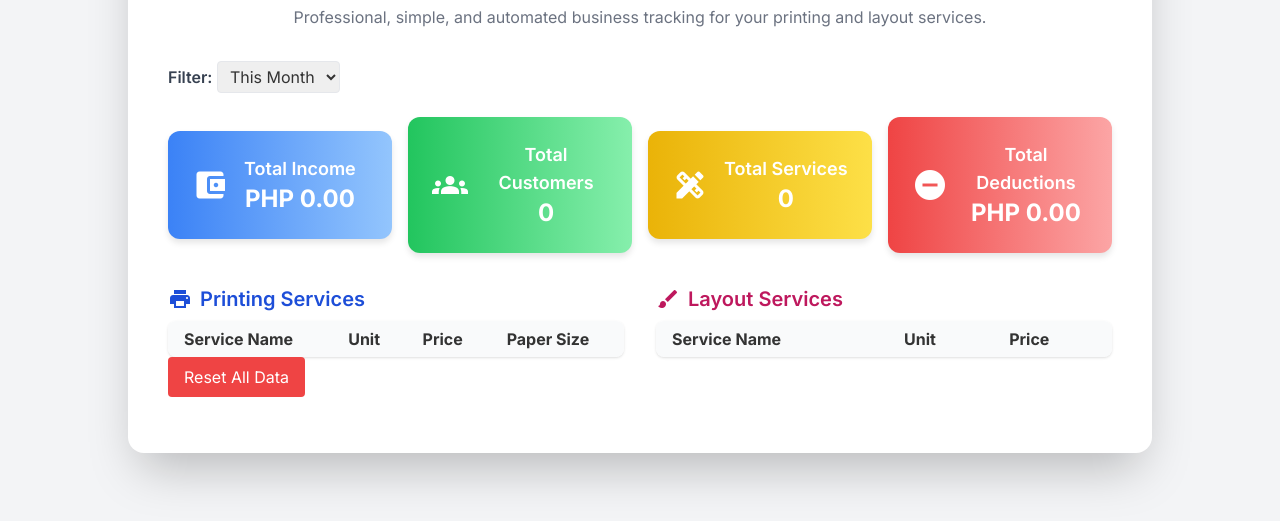
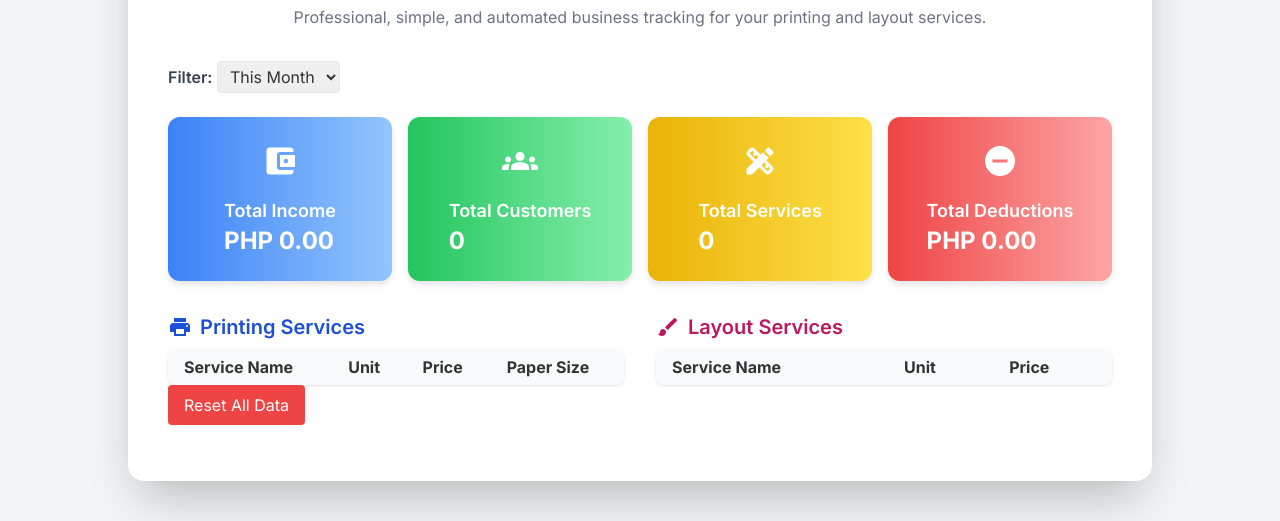
Before and after one commit to Norahc07/LumiPrints, a plain HTML site: page index.html in a window 1280 px wide. Shown: the part 295-816 px from the top of the page. Drawn offline with nearby package versions, Linux system fonts and the light colour scheme; no server answers.

Commit message:
updated the css and html

```diff
--- a/index.html
+++ b/index.html
@@ -50,7 +50,7 @@
                 </div>
             </div>
             <!-- Center metric cards -->
-            <div class="grid grid-cols-1 md:grid-cols-4 gap-4 mb-8 justify-center items-center text-center">
+            <div class="dashboard-metrics mb-8">
                 <div class="metric-card bg-gradient-to-r from-blue-500 to-blue-300 text-white flex items-center gap-4">
                     <span class="material-icons text-4xl">account_balance_wallet</span>
                     <div>
--- a/styles.css
+++ b/styles.css
@@ -238,6 +238,26 @@ input[type="checkbox"].peer + div {
     color: #fff;
 }
 
+.dashboard-metrics {
+  display: flex;
+  gap: 1rem;
+  align-items: stretch;
+}
+@media (max-width: 640px) {
+  .dashboard-metrics {
+    display: block;
+  }
+}
+.metric-card {
+  width: 100%;
+  min-width: 0;
+  flex: 1 1 0%;
+  min-height: 140px;
+  display: flex;
+  flex-direction: column;
+  justify-content: center;
+}
+
 @media (max-width: 640px) {
   .container, .tab-content {
     padding: 0.5rem !important;
@@ -362,10 +382,6 @@ input[type="checkbox"].peer + div {
   -webkit-overflow-scrolling: touch;
 }
 
-.metric-card {
-  min-width: 0;
-}
-
 table, thead, tbody, th, td, tr {
   border: none;
   background: unset;
```
